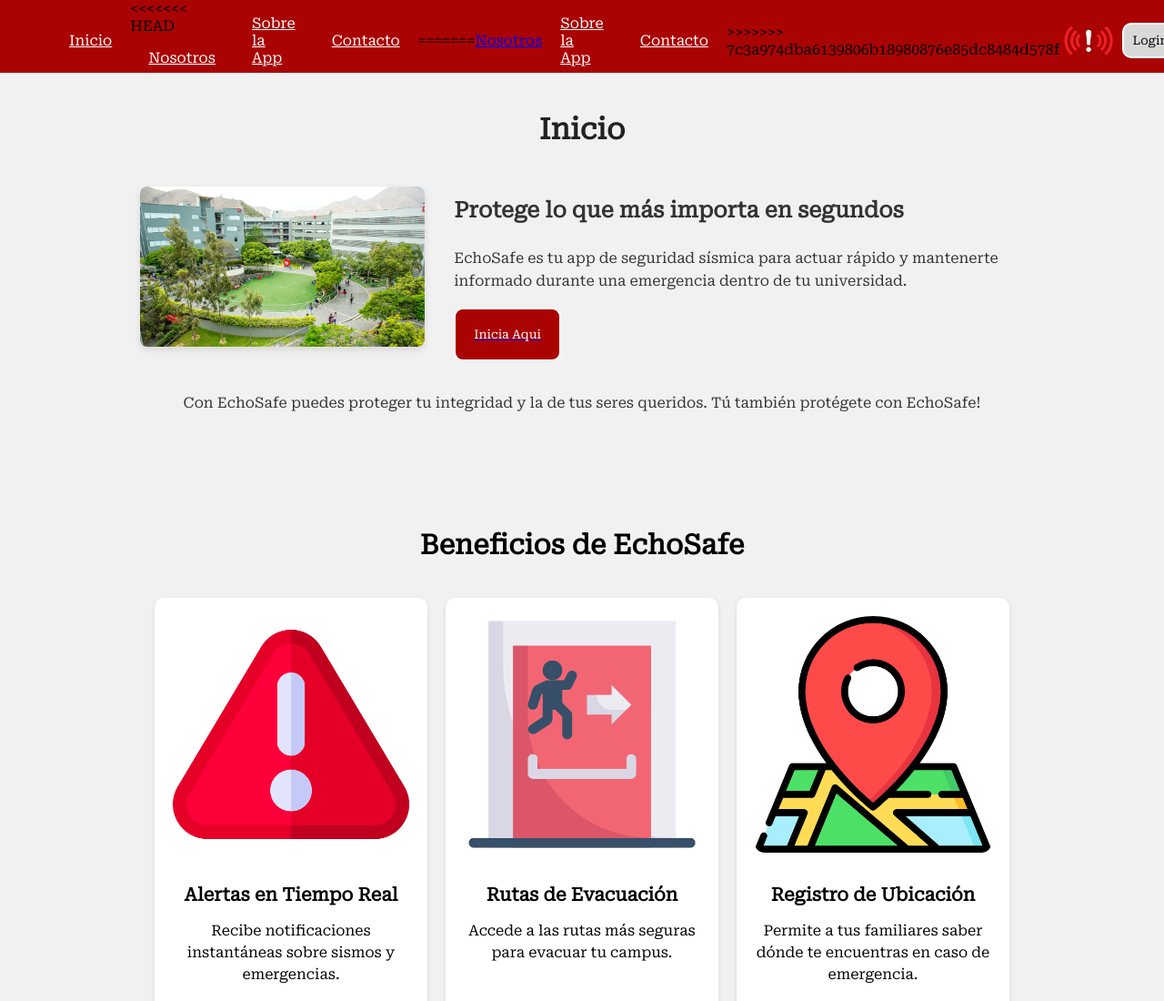
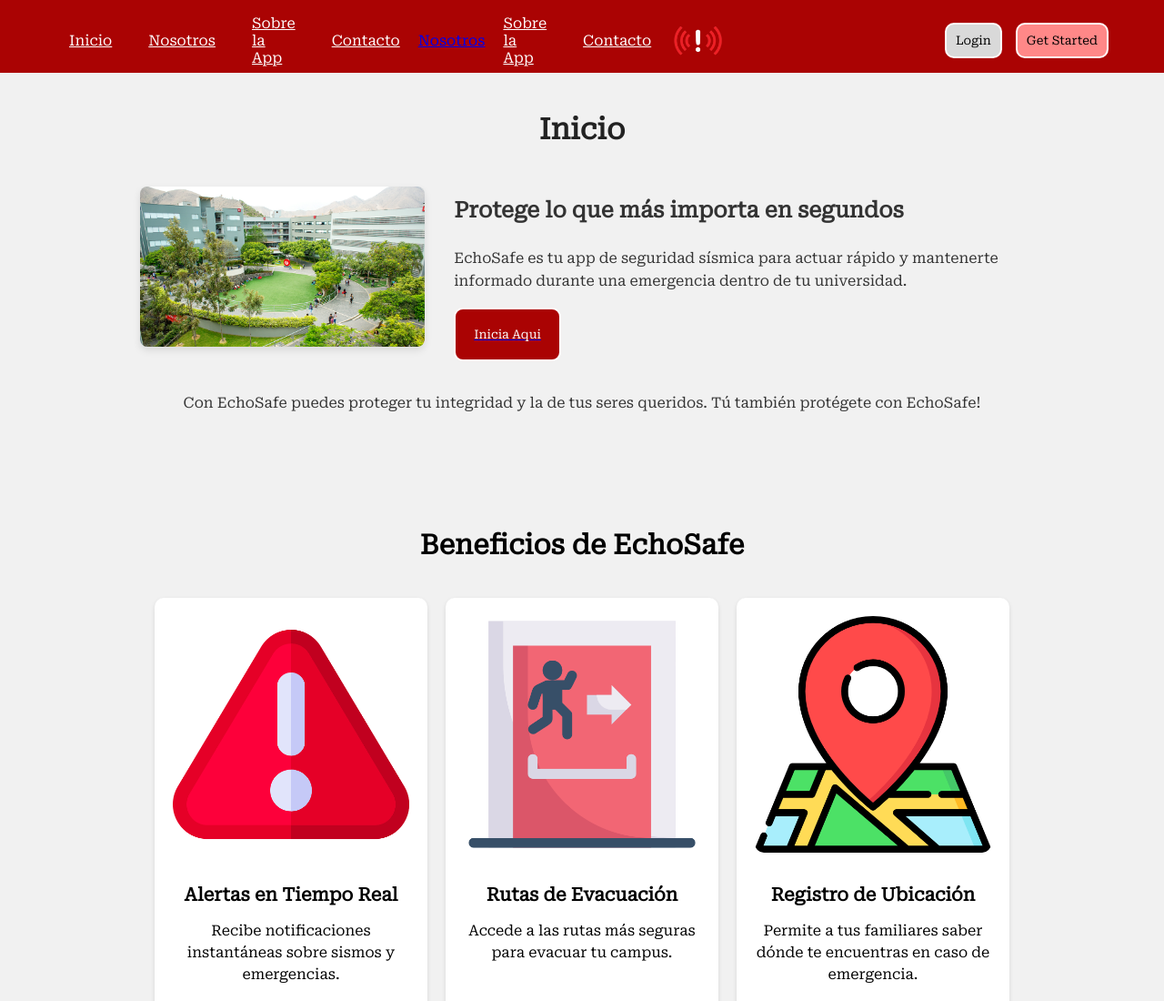
Before and after one commit to DhudsQ/IHC-Landing-Page, a website: page index.html in a window 1280 px wide. Shown: the top 1100 px of the page at 91% size. Drawn offline with Linux system fonts and the light colour scheme.

Commit message:
arreglo de index

```diff
--- a/index.html
+++ b/index.html
@@ -19,7 +19,6 @@
         <ul class="menu-horizontal">
           <li><a href="index.html">Inicio</a></li>
           <li>
-<<<<<<< HEAD
             <a href="pages/nosotros.html">Nosotros</a>
             <ul class="menu-vertical">
               <li><a href="pages/nosotros.html#historia-section">Historia</a></li>
@@ -39,7 +38,7 @@
             </ul>
           </li>
           <li><a href="pages/contacto.html">Contacto</a></li>
-=======
+
             <a href="/pages/nosotros.html">Nosotros</a>
             <ul class="menu-vertical">
               <li><a href="/pages/nosotros.html#historia-section">Historia</a></li>
@@ -50,7 +49,6 @@
           </li>
           <li><a href="/pages/sobreapp.html">Sobre la App</a></li>
           <li><a href="/pages/contacto.html">Contacto</a></li>
->>>>>>> 7c3a974dba6139806b18980876e85dc8484d578f
         </ul>
 
         <a href="#" class="logo">
```
